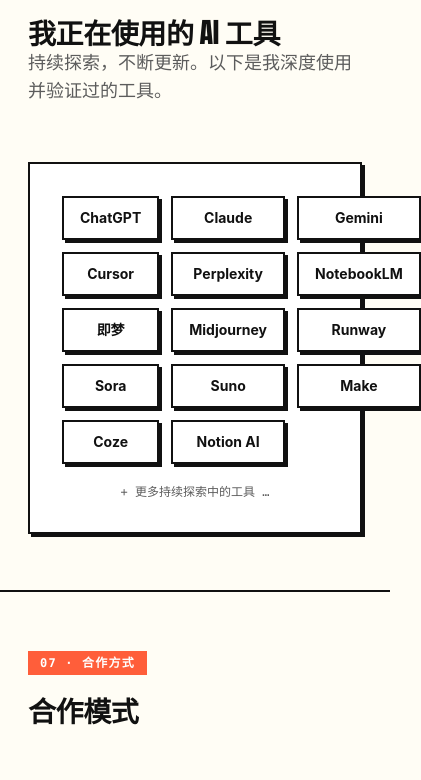
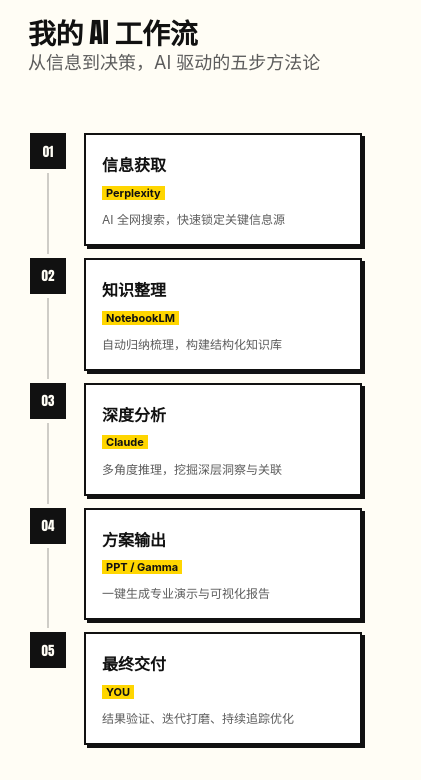
Before and after one commit to jasongao2020/jasongao2020, a Next.js app: page / in a window 390 px wide. Shown: the part 6480-7260 px from the top of the page, 421 px wide, since content can reach past the window. Built offline with nearby package versions, Linux system fonts and the light colour scheme.

Commit message:
全新设计：替换头像、精简导航栏、重构AI工作流为统一Neo Brutalism风格

```diff
--- a/src/components/layout/Header.tsx
+++ b/src/components/layout/Header.tsx
@@ -4,11 +4,11 @@
 import Container from "./Container";
 
 const navItems = [
+  { href: "#hero", label: "首页" },
   { href: "#about", label: "关于" },
-  { href: "#work", label: "工作" },
-  { href: "#services", label: "服务" },
+  { href: "#workflow", label: "实验室" },
   { href: "#thoughts", label: "思考" },
-  { href: "#cooperate", label: "合作" },
+  { href: "#cooperate", label: "联系" },
 ];
 
 export default function Header() {
--- a/src/components/sections/ToolsSection.tsx
+++ b/src/components/sections/ToolsSection.tsx
@@ -2,48 +2,86 @@
 import Container from "../layout/Container";
 import SectionHeader from "../ui/SectionHeader";
 import Card from "../ui/Card";
-import Tag from "../ui/Tag";
 
-const tools = [
-  { label: "ChatGPT", accent: true },
-  { label: "Claude" },
-  { label: "Gemini", accent: true },
-  { label: "Cursor" },
-  { label: "Perplexity", accent: true },
-  { label: "NotebookLM" },
-  { label: "即梦", accent: true },
-  { label: "Midjourney" },
-  { label: "Runway", accent: true },
-  { label: "Sora" },
-  { label: "Suno", accent: true },
-  { label: "Make" },
-  { label: "Coze", accent: true },
-  { label: "Notion AI" },
+const steps = [
+  { num: "01", title: "信息获取", tool: "Perplexity", desc: "AI 全网搜索，快速锁定关键信息源" },
+  { num: "02", title: "知识整理", tool: "NotebookLM", desc: "自动归纳梳理，构建结构化知识库" },
+  { num: "03", title: "深度分析", tool: "Claude", desc: "多角度推理，挖掘深层洞察与关联" },
+  { num: "04", title: "方案输出", tool: "PPT / Gamma", desc: "一键生成专业演示与可视化报告" },
+  { num: "05", title: "最终交付", tool: null, desc: "结果验证、迭代打磨、持续追踪优化" },
 ];
 
 export default function ToolsSection() {
   return (
-    <Section id="tools">
+    <Section id="workflow">
       <Container>
         <SectionHeader
-          eyebrow="06 · 工具箱"
+          eyebrow="03 · 实验室"
           eyebrowVariant="accent"
-          title="我正在使用的 AI 工具"
-          lead="持续探索，不断更新。以下是我深度使用并验证过的工具。"
+          title="我的 AI 工作流"
+          lead="从信息到决策，AI 驱动的五步方法论"
         />
 
-        <Card className="!p-8">
-          <div className="grid grid-cols-[repeat(auto-fill,minmax(130px,1fr))] gap-[var(--gap-sm)] max-sm:grid-cols-[repeat(3,1fr)]">
-            {tools.map((t) => (
-              <Tag key={t.label} type="tool" accent={t.accent}>
-                {t.label}
-              </Tag>
-            ))}
-          </div>
-          <p className="font-mono text-xs text-[var(--muted)] mt-5 text-center">
-            + 更多持续探索中的工具 …
-          </p>
-        </Card>
+        {/* ===== 桌面端 ===== */}
+        <div className="hidden md:flex items-start gap-0">
+          {steps.map((s, i) => (
+            <div key={s.num} className="flex items-start min-w-0 flex-1">
+              <Card className="!p-5 !shadow-[var(--shadow-hard-sm)] hover:!shadow-[var(--shadow-hover)] w-full">
+                <span className="font-mono text-[11px] font-bold text-[var(--muted)] tracking-[0.08em]">
+                  {s.num}
+                </span>
+                <h4 className="font-display text-[17px] font-extrabold mt-1 mb-2">
+                  {s.title}
+                </h4>
+                <span className="highlight text-[11px] font-bold">
+                  {s.tool ?? "YOU"}
+                </span>
+                <p className="text-xs text-[var(--muted)] mt-2 m-0 leading-[1.5]">
+                  {s.desc}
+                </p>
+              </Card>
+
+              {/* 箭头 */}
+              {i < steps.length - 1 && (
+                <div className="flex items-center shrink-0 px-1.5 text-[var(--fg)] opacity-30 font-display text-[22px] font-black select-none mt-6">
+                  →
+                </div>
+              )}
+            </div>
+          ))}
+        </div>
+
+        {/* ===== 移动端 ===== */}
+        <div className="md:hidden">
+          {steps.map((s, i) => (
+            <div key={s.num} className="flex gap-4">
+              {/* 左边序号+连线 */}
+              <div className="flex flex-col items-center shrink-0 w-10">
+                <div className="w-9 h-9 bg-[var(--fg)] text-[var(--bg)] font-display text-[13px] font-black flex items-center justify-center border-[length:var(--border-width)] border-[var(--fg)]">
+                  {s.num}
+                </div>
+                {i < steps.length - 1 && (
+                  <div className="w-[2px] flex-1 bg-[var(--fg)] opacity-20 my-1 min-h-[24px]" />
+                )}
+              </div>
+
+              {/* 右边卡片 */}
+              <Card className="!p-4 !shadow-[var(--shadow-hard-sm)] flex-1 mb-3">
+                <h4 className="font-display text-[16px] font-extrabold m-0 mb-1">
+                  {s.title}
+                </h4>
+                <span className="highlight text-[11px] font-bold">
+                  {s.tool ?? "YOU"}
+                </span>
+                <p className="text-xs text-[var(--muted)] mt-2 m-0">{s.desc}</p>
+              </Card>
+            </div>
+          ))}
+        </div>
+
+        <p className="font-mono text-[11px] text-[var(--muted)] mt-7 text-center tracking-[0.04em]">
+          + 更多工具与流程持续迭代中 …
+        </p>
       </Container>
     </Section>
   );
```
Also changed, not shown: public/avatar.png.
